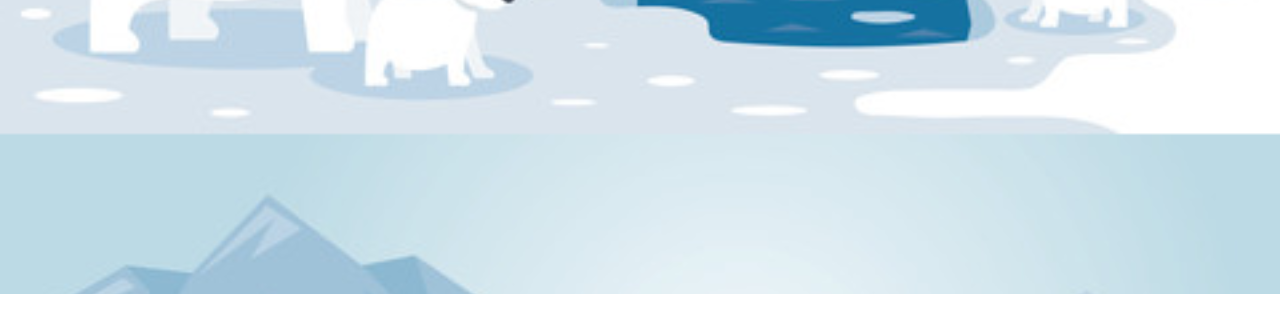
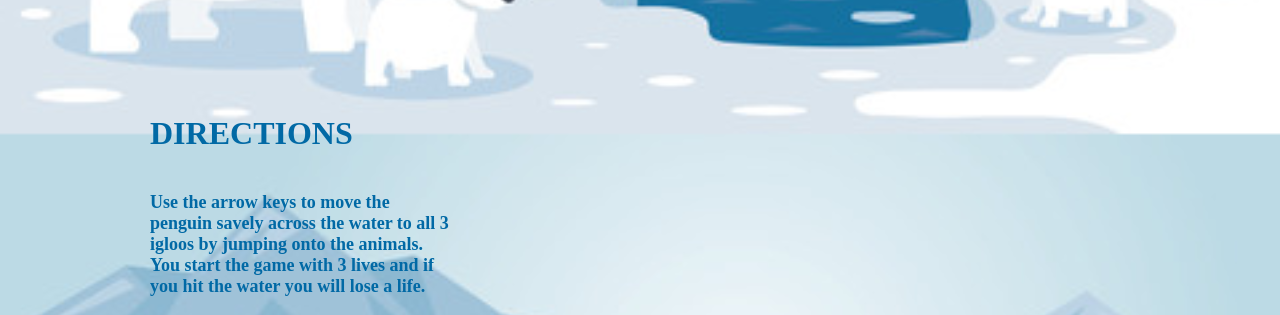
Before and after one commit to dmonahan19/JavaScript-Game, a website: page index.html in a window 1280 px wide. Shown: the part 506-821 px from the top of the page. Before the commit the page ends 800 px from the top, so only its background shows below. Drawn offline with Linux system fonts and the light colour scheme.

Commit message:
add directions

```diff
--- a/assets/application.css
+++ b/assets/application.css
@@ -127,3 +127,19 @@ body{
    text-shadow: 0 1px 2px;
   animation: pulse 6s linear infinite;
 }
+
+.direction{
+  display:flex;
+  flex-direction: column;
+  width: 300px;
+  position: absolute;
+  left: 150px;
+  top: 600px;
+  color: rgb(1, 105, 165);
+}
+
+.direction-text{
+  font-size: 18px;
+  font-weight: bold;
+
+}
--- a/index.html
+++ b/index.html
@@ -53,6 +53,12 @@
             <li><a href="https://dmonahan19.github.io/"><i class="fas fa-folder fa-3x"></i></a></li>
         </ul>
     </footer>
+    <div class='direction'>
+        <h1>DIRECTIONS</h1>
+        <p class='direction-text'>Use the arrow keys to move the penguin savely across the water to all 3 igloos by jumping
+            onto the animals.
+            You start the game with 3 lives and if you hit the water you will lose a life. </p>
+    </div>
 </div>
 </body>
 </html>
```
